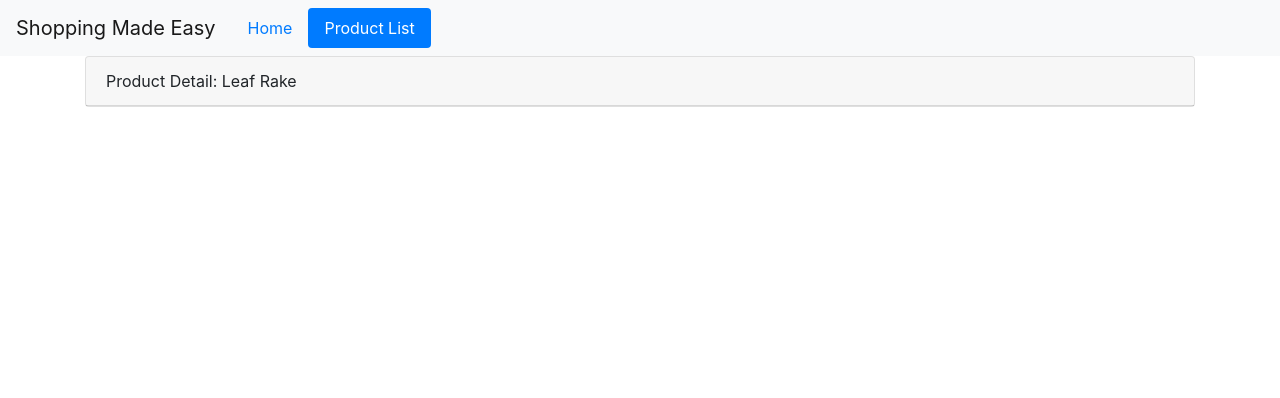
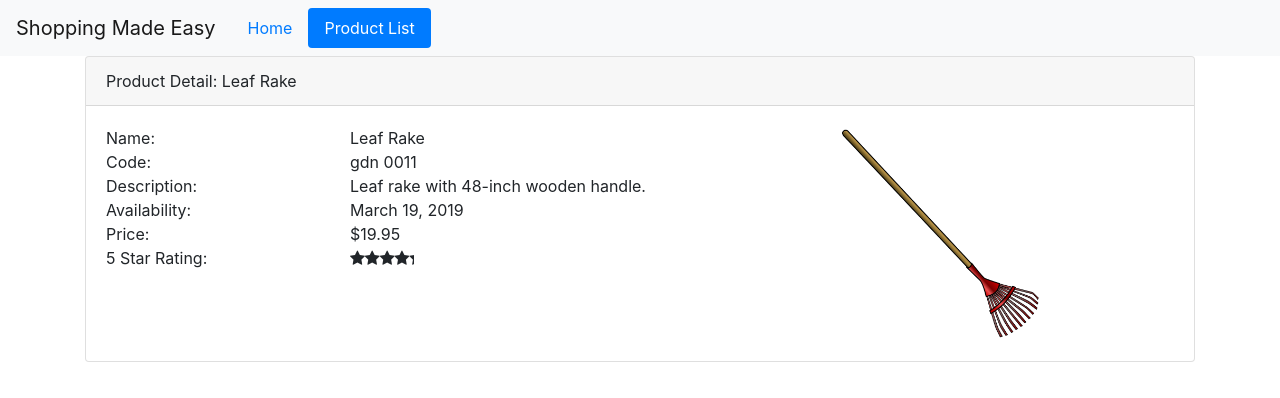
Before and after one commit to GowriKrishnamurthy/ShoppingMadeEasy, an Angular app: page /products/1 in a window 1280 px wide. Shown: the top 398 px of the page. Built offline with nearby package versions, Linux system fonts and the light colour scheme.

Commit message:
Update product-detail.component.html

```diff
--- a/src/app/Products/product-detail/product-detail.component.html
+++ b/src/app/Products/product-detail/product-detail.component.html
@@ -1,5 +1,43 @@
-<div class='card'>
-    <div class='card-header'>
-        {{pageTitle + ': ' + product?.productName}}
-    </div>
-</div>
+<div class='card' *ngIf='product'>
+        <div class='card-header'>
+          {{pageTitle + ': ' + product.productName}}
+        </div>
+
+        <div class='card-body'>
+          <div class='row'>
+            <div class='col-md-8'>
+              <div class='row'>
+                <div class='col-md-4'>Name:</div>
+                <div class='col-md-8'>{{product.productName}}</div>
+              </div>
+              <div class='row'>
+                <div class='col-md-4'>Code:</div>
+                <div class='col-md-8'>{{ product.productCode | lowercase | convertToSpaces : '-' }}</div>
+              </div>
+              <div class='row'>
+                <div class='col-md-4'>Description:</div>
+                <div class='col-md-8'>{{product.description}}</div>
+              </div>
+              <div class='row'>
+                <div class='col-md-4'>Availability:</div>
+                <div class='col-md-8'>{{product.releaseDate}}</div>
+              </div>
+              <div class='row'>
+                <div class='col-md-4'>Price:</div>
+                <div class='col-md-8'>{{product.price|currency:'USD':'symbol'}}</div>
+              </div>
+              <div class='row'>
+                <div class='col-md-4'>5 Star Rating:</div>
+                <div class='col-md-8'>
+                  <app-star [rating]='product.starRating'>
+                  </app-star>
+                </div>
+              </div>
+            </div>
+
+            <div class='col-md-4'>
+              <img class='center-block img-responsive' [style.width.px]='200' [style.margin.px]='2' [src]='product.imageUrl' [title]='product.productName'>
+            </div>
+          </div>
+        </div>
+      </div>
```
